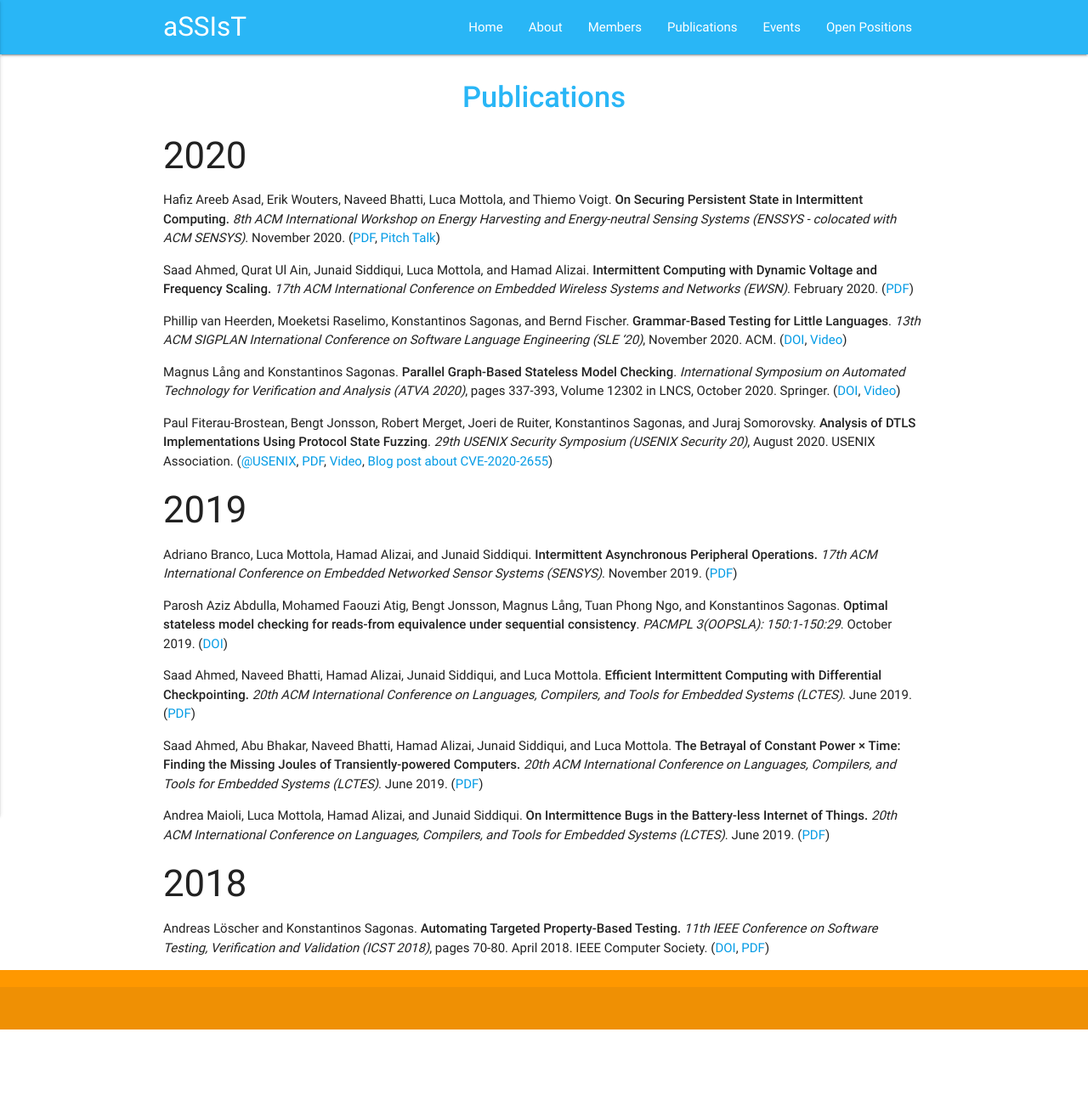
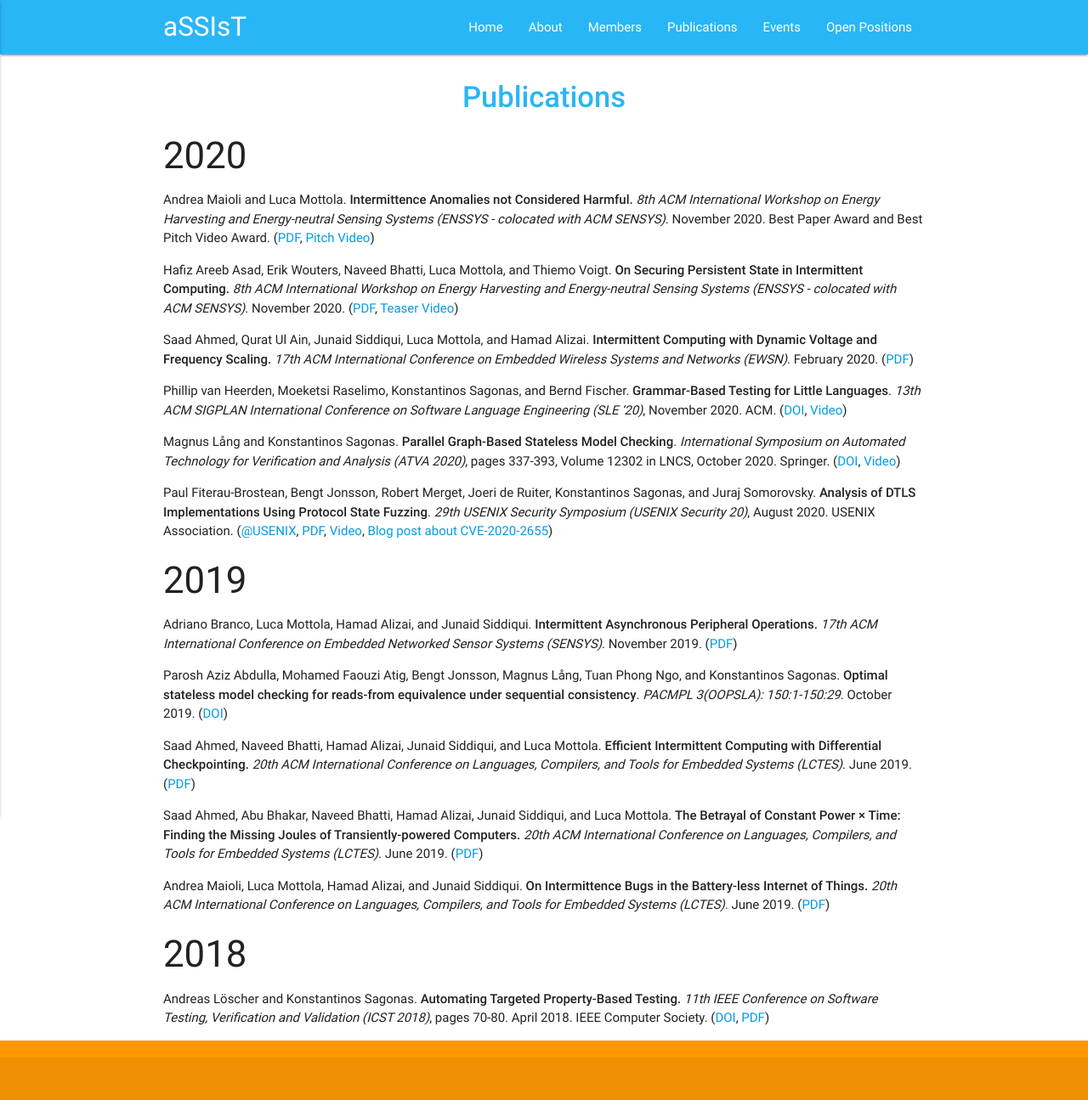
Before and after one commit to assist-project/assist-project.github.io, a Jekyll site: the page built from 03-publications.md, in a window 1280 px wide. Shown: the whole page at 85% size. Built offline with Jekyll 4.4.1, drawn with Linux system fonts in a browser that asks for light colours; before the commit the page ends 1212 px from its top, so only the background shows below that.

Commit message:
Update 03-publications.md
Added ENSSYS intermittence paper

```diff
--- a/03-publications.md
+++ b/03-publications.md
@@ -6,7 +6,12 @@ permalink: /publications/
 
 ### 2020
 
-- Hafiz Areeb Asad, Erik Wouters, Naveed Bhatti, Luca Mottola, and Thiemo Voigt. **On Securing Persistent State in Intermittent Computing.** _8th ACM International Workshop on Energy Harvesting and Energy-neutral Sensing Systems (ENSSYS - colocated with ACM SENSYS)_. November 2020. ([PDF][asad/enssys20secure], [Pitch Talk][Video@ENSSYS20a])
+- Andrea Maioli and Luca Mottola. **Intermittence Anomalies not Considered Harmful.** _8th ACM International Workshop on Energy Harvesting and Energy-neutral Sensing Systems (ENSSYS - colocated with ACM SENSYS)_. November 2020. Best Paper Award and Best Pitch Video Award. ([PDF][maioli/enssys20intermittence], [Pitch Video][Video@ENSSYS20b])
+
+  [maioli/enssys20intermittence]: https://mottola.faculty.polimi.it/papers/maioli20intermittence.pdf "Preprint"
+  [Video@ENSSYS20b]: https://youtu.be/mHLRyG54I6w
+
+- Hafiz Areeb Asad, Erik Wouters, Naveed Bhatti, Luca Mottola, and Thiemo Voigt. **On Securing Persistent State in Intermittent Computing.** _8th ACM International Workshop on Energy Harvesting and Energy-neutral Sensing Systems (ENSSYS - colocated with ACM SENSYS)_. November 2020. ([PDF][asad/enssys20secure], [Teaser Video][Video@ENSSYS20a])
 
   [asad/enssys20secure]: https://mottola.faculty.polimi.it/papers/asad20security.pdf "Preprint"
   [Video@ENSSYS20a]: https://youtu.be/mrJnxQBEgr0
```
